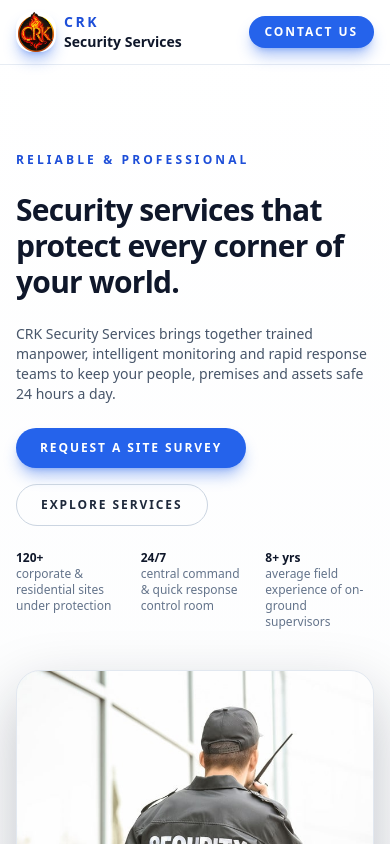
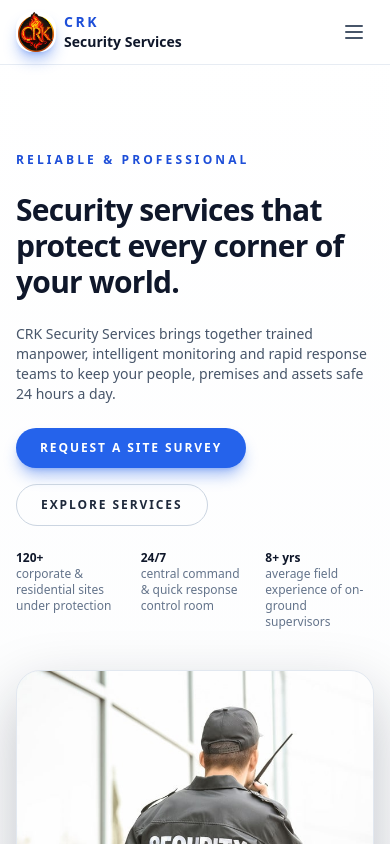
Before and after one commit to Stackvil/security_services, a React (Vite) app: page / in a window 390 px wide. Shown: the top 844 px of the page. Built offline with nearby package versions, Linux system fonts and the light colour scheme.

Commit message:
Add mobile menu and scroll-to-top on navigation

```diff
--- a/src/App.tsx
+++ b/src/App.tsx
@@ -1,6 +1,7 @@
 import { Route, Routes } from 'react-router-dom';
 import { Navbar } from './components/Layout/Navbar';
 import { Footer } from './components/Layout/Footer';
+import { ScrollToTop } from './components/ScrollToTop';
 import { Home } from './pages/Home';
 import { Services } from './pages/Services';
 import { About } from './pages/About';
@@ -11,6 +12,7 @@ import { Contact } from './pages/Contact';
 function App() {
   return (
     <div className="min-h-screen bg-gradient-to-b from-white via-slate-50 to-slate-100">
+      <ScrollToTop />
       <Navbar />
       <div className="pt-4">
         <Routes>
--- a/src/components/Layout/Navbar.tsx
+++ b/src/components/Layout/Navbar.tsx
@@ -1,5 +1,6 @@
 import { Link, NavLink } from 'react-router-dom';
-import { motion } from 'framer-motion';
+import { motion, AnimatePresence } from 'framer-motion';
+import { useState } from 'react';
 
 const logoSrc = `${import.meta.env.BASE_URL ?? '/'}images/crk_logo.png`;
 
@@ -13,6 +14,8 @@ const navItems = [
 ];
 
 export function Navbar() {
+  const [mobileMenuOpen, setMobileMenuOpen] = useState(false);
+
   return (
     <header className="fixed inset-x-0 top-0 z-40 border-b border-slate-200/80 bg-white/90 backdrop-blur-xl">
       <div className="mx-auto flex max-w-6xl items-center justify-between px-4 py-3 lg:px-0">
@@ -70,12 +73,88 @@ export function Navbar() {
           </p>
           <Link
             to="/contact"
-            className="rounded-full bg-brand-500 px-4 py-2 text-xs font-semibold uppercase tracking-[0.16em] text-white shadow-lg shadow-brand-500/40 transition hover:bg-brand-400"
+            className="hidden rounded-full bg-brand-500 px-4 py-2 text-xs font-semibold uppercase tracking-[0.16em] text-white shadow-lg shadow-brand-500/40 transition hover:bg-brand-400 sm:block"
           >
             Contact Us
           </Link>
+          <button
+            onClick={() => setMobileMenuOpen(!mobileMenuOpen)}
+            className="flex h-10 w-10 items-center justify-center rounded-lg text-slate-600 transition hover:bg-slate-100 lg:hidden"
+            aria-label="Toggle menu"
+          >
+            {mobileMenuOpen ? (
+              <svg
+                className="h-6 w-6"
+                fill="none"
+                stroke="currentColor"
+                viewBox="0 0 24 24"
+              >
+                <path
+                  strokeLinecap="round"
+                  strokeLinejoin="round"
+                  strokeWidth={2}
+                  d="M6 18L18 6M6 6l12 12"
+                />
+              </svg>
+            ) : (
+              <svg
+                className="h-6 w-6"
+                fill="none"
+                stroke="currentColor"
+                viewBox="0 0 24 24"
+              >
+                <path
+                  strokeLinecap="round"
+                  strokeLinejoin="round"
+                  strokeWidth={2}
+                  d="M4 6h16M4 12h16M4 18h16"
+                />
+              </svg>
+            )}
+          </button>
         </div>
       </div>
+
+      <AnimatePresence>
+        {mobileMenuOpen && (
+          <motion.div
+            initial={{ opacity: 0, height: 0 }}
+            animate={{ opacity: 1, height: 'auto' }}
+            exit={{ opacity: 0, height: 0 }}
+            transition={{ duration: 0.2 }}
+            className="border-t border-slate-200 bg-white lg:hidden"
+          >
+            <nav className="mx-auto max-w-6xl px-4 py-4">
+              <div className="space-y-1">
+                {navItems.map((item) => (
+                  <NavLink
+                    key={item.to}
+                    to={item.to}
+                    onClick={() => setMobileMenuOpen(false)}
+                    className={({ isActive }) =>
+                      [
+                        'block rounded-lg px-4 py-2 text-sm font-medium transition',
+                        isActive
+                          ? 'bg-brand-50 text-brand-600'
+                          : 'text-slate-600 hover:bg-slate-50 hover:text-slate-900'
+                      ].join(' ')
+                    }
+                  >
+                    {item.label}
+                  </NavLink>
+                ))}
+                <Link
+                  to="/contact"
+                  onClick={() => setMobileMenuOpen(false)}
+                  className="mt-3 block rounded-lg bg-brand-500 px-4 py-2 text-center text-sm font-semibold uppercase tracking-[0.16em] text-white shadow-lg shadow-brand-500/40 transition hover:bg-brand-400"
+                >
+                  Contact Us
+                </Link>
+              </div>
+            </nav>
+          </motion.div>
+        )}
+      </AnimatePresence>
     </header>
   );
 }
--- /dev/null
+++ b/src/components/ScrollToTop.tsx
@@ -0,0 +1,12 @@
+import { useEffect } from 'react';
+import { useLocation } from 'react-router-dom';
+
+export function ScrollToTop() {
+  const { pathname } = useLocation();
+
+  useEffect(() => {
+    window.scrollTo(0, 0);
+  }, [pathname]);
+
+  return null;
+}
```
